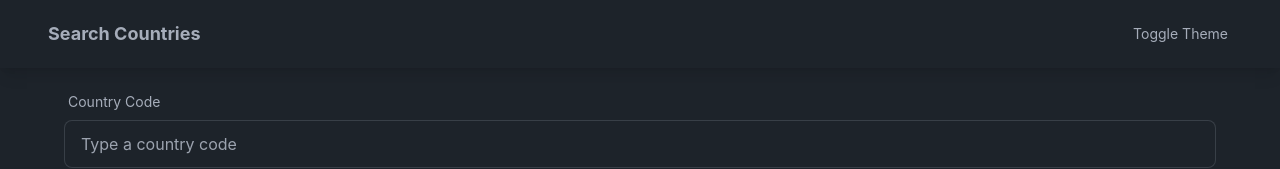
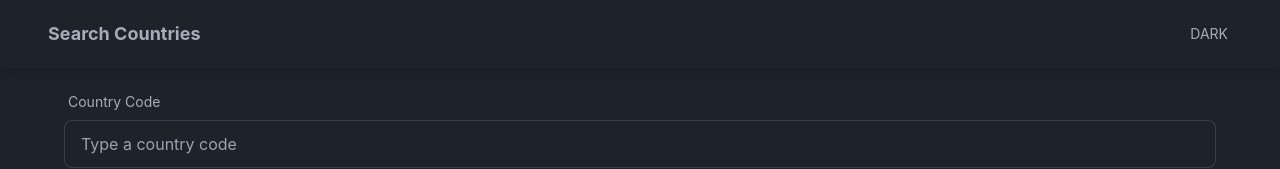
Before and after one commit to lvisentin/yolo-fe, a React (Vite) app: page / in a window 1280 px wide. Shown: the top 169 px of the page. Built offline with nearby package versions, Linux system fonts and the light colour scheme; no server answers.

Commit message:
feat: componentizing header

```diff
--- /dev/null
+++ b/src/components/atoms/HeaderLogo/HeaderLogo.tsx
@@ -0,0 +1,7 @@
+import React from 'react';
+
+function HeaderLogo() {
+  return <h1 className="text-lg font-bold mx-4">Search Countries</h1>;
+}
+
+export default HeaderLogo;
--- /dev/null
+++ b/src/components/atoms/ToggleThemeButton/ToggleThemeButton.tsx
@@ -0,0 +1,12 @@
+import React, { ReactElement, SyntheticEvent } from 'react';
+
+interface ToggleThemeButtonProps {
+  onClick: (e: SyntheticEvent) => void;
+  children: ReactElement;
+}
+
+function ToggleThemeButton({ onClick, children }: ToggleThemeButtonProps) {
+  return <button onClick={onClick}>{children}</button>;
+}
+
+export default ToggleThemeButton;
--- a/src/components/molecules/Header/Header.tsx
+++ b/src/components/molecules/Header/Header.tsx
@@ -1,5 +1,7 @@
 import React, { useContext, useEffect } from 'react';
 import { ThemeContext } from '../../../context/provider/ThemeProvider';
+import ToggleThemeButton from '../../atoms/ToggleThemeButton/ToggleThemeButton';
+import HeaderLogo from '../../atoms/HeaderLogo/HeaderLogo';
 
 function Header() {
   const { theme, toggle } = useContext(ThemeContext);
@@ -15,18 +17,18 @@ function Header() {
 
   return (
     <header>
-      <div className="navbar bg-base-100 shadow-lg px-4 sm:px-8">
+      <nav className="navbar bg-base-100 shadow-lg px-4 sm:px-8">
         <div className="flex-1">
-          <h1 className="text-lg font-bold mx-4">Search Countries</h1>
+          <HeaderLogo />
         </div>
         <div className="flex-none">
           <ul className="menu menu-horizontal px-1">
             <li>
-              <a onClick={toggle}>Toggle Theme</a>
+              <ToggleThemeButton onClick={toggle}>{theme.toUpperCase()}</ToggleThemeButton>
             </li>
           </ul>
         </div>
-      </div>
+      </nav>
     </header>
   );
 }
--- a/src/index.css
+++ b/src/index.css
@@ -12,6 +12,10 @@
   -webkit-font-smoothing: antialiased;
   -moz-osx-font-smoothing: grayscale;
   -webkit-text-size-adjust: 100%;
+}
+
+* {
+  outline: none !important;
 }
 
 body {
```
